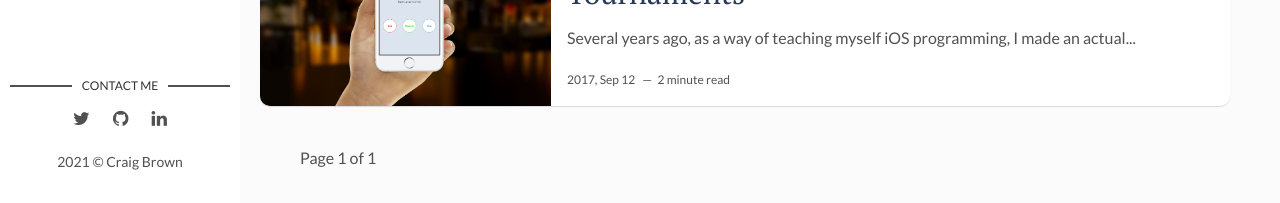
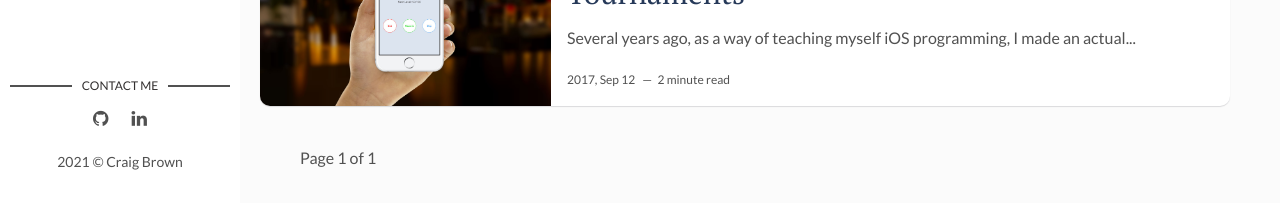
Before and after one commit to craigbrown/craigbrown.uk, a Jekyll site: the page built from index.html, in a window 1280 px wide and 1140 px high. Shown: the part 934-1137 px from the top of the window. Built offline with Jekyll 4.4.1, drawn with Linux system fonts in a browser that asks for light colours; the list of posts is cut into pages by our own code.

Commit message:
Removed default contact icons
- Stop showing social media icons with generic links when specific social media accounts are not specified in the config file.

```diff
--- a/_layouts/main.html
+++ b/_layouts/main.html
@@ -18,21 +18,15 @@
       <ul>
         {% if site.twitter %}
           <li><a href="https://twitter.com/{{ site.twitter }}" target="_blank"><i class="fa fa-twitter" aria-hidden="true"></i></a></li>
-        {% else %}
-          <li><a href="https://twitter.com/artemsheludko_" target="_blank"><i class="fa fa-twitter" aria-hidden="true"></i></a></li>
         {% endif %}
         {% if site.facebook %}
           <li><a href="https://facebook.com/{{ site.facebook }}" target="_blank"><i class="fa fa-facebook" aria-hidden="true"></i></a></li>
         {% endif %}
         {% if site.github %}
           <li class="github"><a href="http://github.com/{{site.github}}" target="_blank"><i class="fa fa-github"></i></a></li>
-        {% else %}
-          <li class="github"><a href="http://github.com/" target="_blank"><i class="fa fa-github" aria-hidden="true"></i></a></li>
         {% endif %}
         {% if site.linkedin %}
           <li class="linkedin"><a href="https://in.linkedin.com/in/{{site.linkedin}}" target="_blank"><i class="fa fa-linkedin"></i></a></li>
-        {% else %}
-          <li class="linkedin"><a href="https://in.linkedin.com/" target="_blank"><i class="fa fa-linkedin" aria-hidden="true"></i></a></li>
         {% endif %}
         {% if site.email %}
           <li class="email"><a href="mailto:{{site.email}}"><i class="fa fa-envelope-o"></i></a></li>
```
